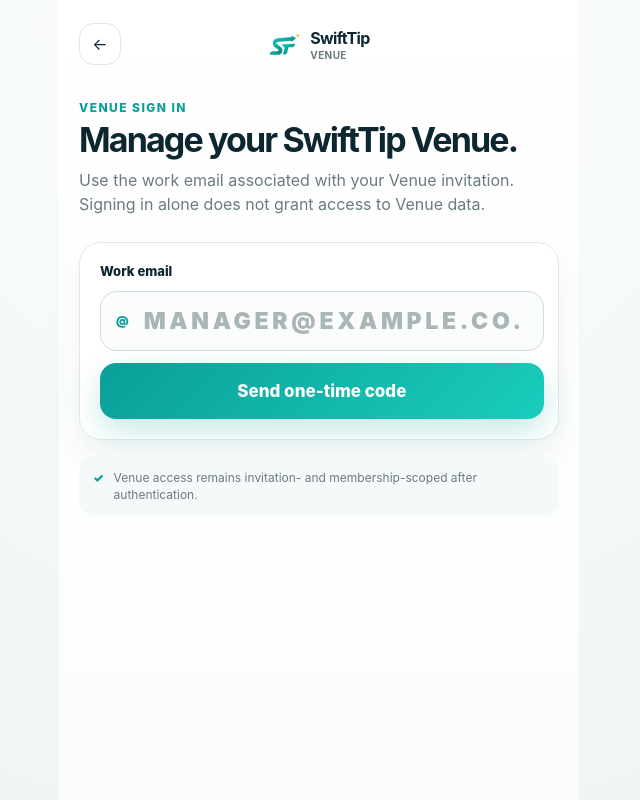
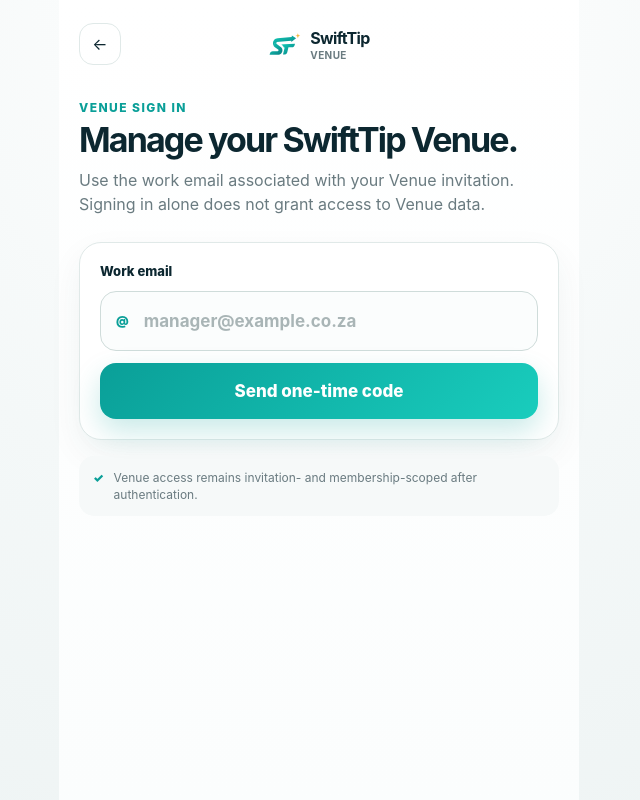
Before and after one commit to langaludidi/swifttip, a Next.js app: page /venue/login in a window 1280 px wide. Shown: the whole page, without its empty margins (321-961 px from the left). Built offline with nearby package versions, Linux system fonts and the light colour scheme.

Commit message:
ui: use identity field styling for venue login

```diff
--- a/src/app/venue/login/page.tsx
+++ b/src/app/venue/login/page.tsx
@@ -7,6 +7,6 @@
   return <main className="flow-shell customer-flow-page"><div className="flow-page"><header className="simple-header"><Link className="back-link" href="/">←</Link><div className="brand-lockup"><AppMark size={34}/><div><strong>SwiftTip</strong><span className="brand-subline">Venue</span></div></div><span style={{width:42}}/></header>
     <section className="tip-flow code-entry-flow"><span className="eyebrow">Venue sign in</span><h1>Manage your SwiftTip Venue.</h1><p className="lead">Use the work email associated with your Venue invitation. Signing in alone does not grant access to Venue data.</p>
     {error && <div className="state-banner error" role="alert"><span className="state-icon">!</span><div className="state-copy"><strong>We could not send the code</strong><p>{error}</p></div></div>}
-    <form action={requestVenueOtp} className="code-entry-card"><label className="field-label" htmlFor="email">Work email</label><div className="code-input-shell"><span>@</span><input id="email" name="email" inputMode="email" type="email" placeholder="manager@example.co.za" autoComplete="email" required/></div><button className="button button-primary button-large" type="submit">Send one-time code</button></form>
+    <form action={requestVenueOtp} className="code-entry-card"><label className="field-label" htmlFor="email">Work email</label><div className="code-input-shell auth-input-shell"><span>@</span><input id="email" name="email" inputMode="email" type="email" placeholder="manager@example.co.za" autoComplete="email" required/></div><button className="button button-primary button-large" type="submit">Send one-time code</button></form>
     <div className="privacy-inline"><span>✓</span><p>Venue access remains invitation- and membership-scoped after authentication.</p></div></section></div></main>;
 }
```
